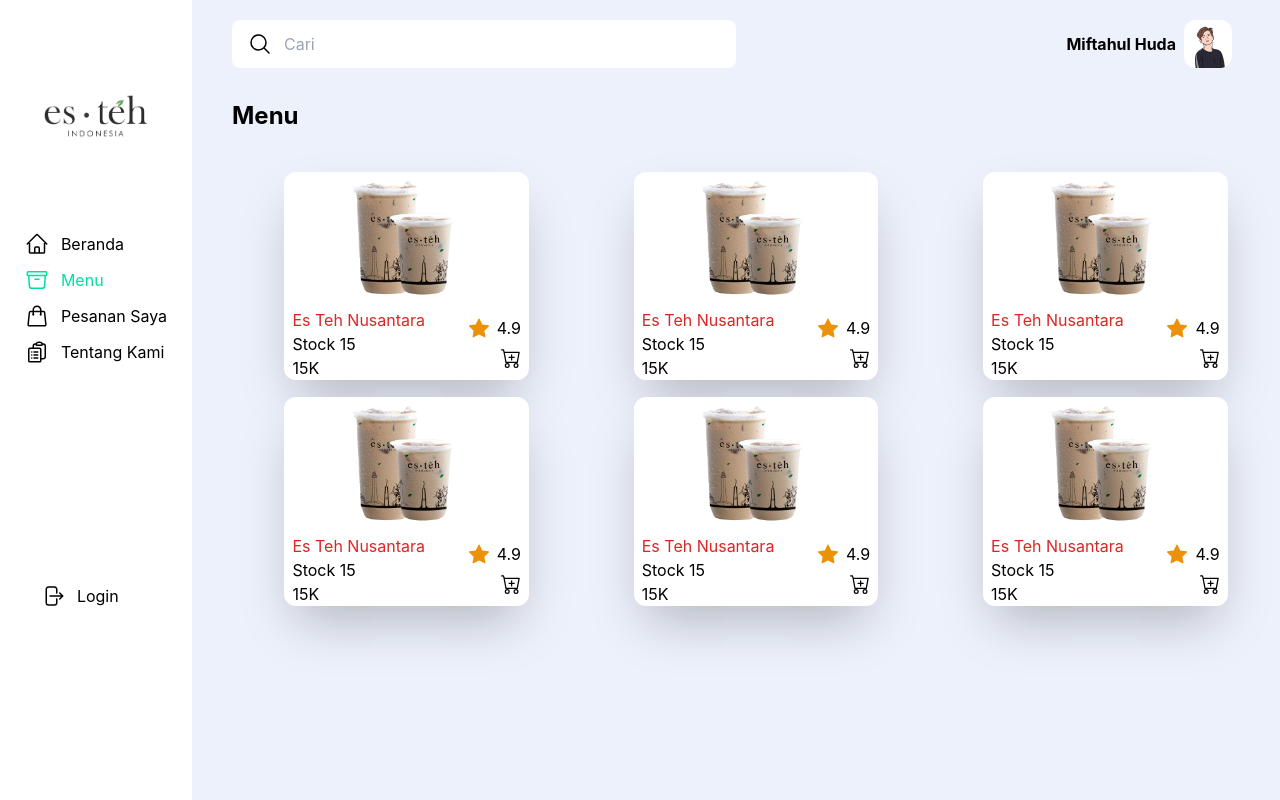
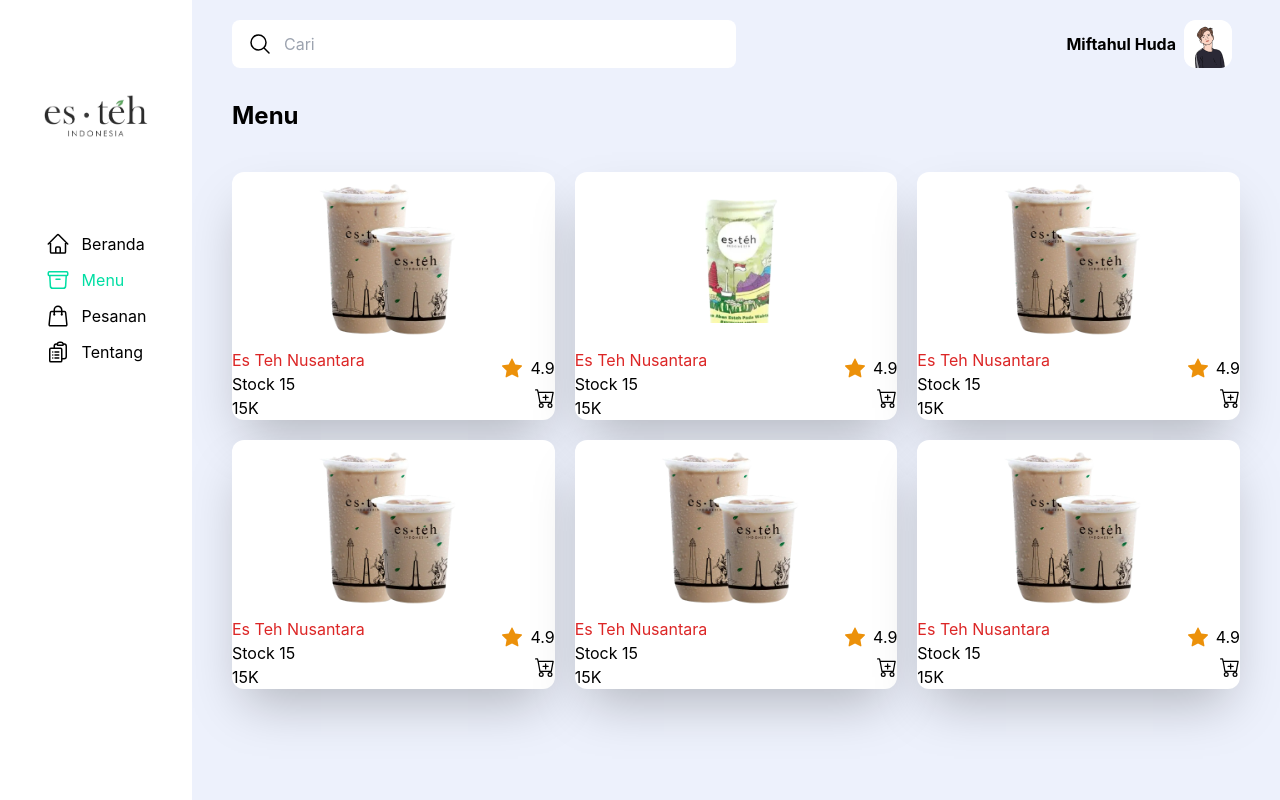
Before and after one commit to MiftahulH23/Capstone, a React (Create React App) app in the folder client/: page /menu in a window 1280 px wide. Built offline with nearby package versions, Linux system fonts and the light colour scheme.

Commit message:
"update navbar"

```diff
--- a/client/src/App.js
+++ b/client/src/App.js
@@ -15,6 +15,8 @@
   const [login, setLogin] = useState(false)
   const handleLogin = () => setLogin(!login)
 
+  const [user, setUser] = useState("customer");
+
   return (
     <Router>
       <div className={`w-full h-screen  bg-background ${login? 'grid place-items-center' : 'flex'}`}>
@@ -26,9 +28,9 @@
         ) : (
           <>
             {/* kiri */}
-            <Navbar />
+            <Navbar user={user} />
             {/* kanan */}
-            <div className="flex-auto h-full ">
+            <div className="flex-auto h-screen overflow-y-scroll ">
               <Header />
               <Routes>
                 <Route path='/' element={<Beranda />} />
--- /dev/null
+++ b/client/src/components/Svg.jsx
@@ -0,0 +1,75 @@
+export const BerandaIcon = () => {
+  return (
+    <svg
+      xmlns="http://www.w3.org/2000/svg"
+      fill="none"
+      viewBox="0 0 24 24"
+      stroke-width="1.5"
+      stroke="currentColor"
+      class="w-6 h-6"
+    >
+      <path
+        stroke-linecap="round"
+        stroke-linejoin="round"
+        d="M2.25 12l8.954-8.955c.44-.439 1.152-.439 1.591 0L21.75 12M4.5 9.75v10.125c0 .621.504 1.125 1.125 1.125H9.75v-4.875c0-.621.504-1.125 1.125-1.125h2.25c.621 0 1.125.504 1.125 1.125V21h4.125c.621 0 1.125-.504 1.125-1.125V9.75M8.25 21h8.25"
+      />
+    </svg>
+  );
+};
+
+export const MenuIcon = () => {
+  return (
+    <svg
+      xmlns="http://www.w3.org/2000/svg"
+      fill="none"
+      viewBox="0 0 24 24"
+      stroke-width="1.5"
+      stroke="currentColor"
+      class="w-6 h-6"
+    >
+      <path
+        stroke-linecap="round"
+        stroke-linejoin="round"
+        d="M20.25 7.5l-.625 10.632a2.25 2.25 0 01-2.247 2.118H6.622a2.25 2.25 0 01-2.247-2.118L3.75 7.5M10 11.25h4M3.375 7.5h17.25c.621 0 1.125-.504 1.125-1.125v-1.5c0-.621-.504-1.125-1.125-1.125H3.375c-.621 0-1.125.504-1.125 1.125v1.5c0 .621.504 1.125 1.125 1.125z"
+      />
+    </svg>
+  );
+};
+
+export const PesananIcon = () => {
+  return (
+    <svg
+      xmlns="http://www.w3.org/2000/svg"
+      fill="none"
+      viewBox="0 0 24 24"
+      stroke-width="1.5"
+      stroke="currentColor"
+      class="w-6 h-6"
+    >
+      <path
+        stroke-linecap="round"
+        stroke-linejoin="round"
+        d="M15.75 10.5V6a3.75 3.75 0 10-7.5 0v4.5m11.356-1.993l1.263 12c.07.665-.45 1.243-1.119 1.243H4.25a1.125 1.125 0 01-1.12-1.243l1.264-12A1.125 1.125 0 015.513 7.5h12.974c.576 0 1.059.435 1.119 1.007zM8.625 10.5a.375.375 0 11-.75 0 .375.375 0 01.75 0zm7.5 0a.375.375 0 11-.75 0 .375.375 0 01.75 0z"
+      />
+    </svg>
+  );
+};
+
+export const AboutIcon = () => {
+  return (
+    <svg
+      xmlns="http://www.w3.org/2000/svg"
+      fill="none"
+      viewBox="0 0 24 24"
+      stroke-width="1.5"
+      stroke="currentColor"
+      class="w-6 h-6"
+    >
+      <path
+        stroke-linecap="round"
+        stroke-linejoin="round"
+        d="M9 12h3.75M9 15h3.75M9 18h3.75m3 .75H18a2.25 2.25 0 002.25-2.25V6.108c0-1.135-.845-2.098-1.976-2.192a48.424 48.424 0 00-1.123-.08m-5.801 0c-.065.21-.1.433-.1.664 0 .414.336.75.75.75h4.5a.75.75 0 00.75-.75 2.25 2.25 0 00-.1-.664m-5.8 0A2.251 2.251 0 0113.5 2.25H15c1.012 0 1.867.668 2.15 1.586m-5.8 0c-.376.023-.75.05-1.124.08C9.095 4.01 8.25 4.973 8.25 6.108V8.25m0 0H4.875c-.621 0-1.125.504-1.125 1.125v11.25c0 .621.504 1.125 1.125 1.125h9.75c.621 0 1.125-.504 1.125-1.125V9.375c0-.621-.504-1.125-1.125-1.125H8.25zM6.75 12h.008v.008H6.75V12zm0 3h.008v.008H6.75V15zm0 3h.008v.008H6.75V18z"
+      />
+    </svg>
+  );
+};
--- a/client/src/components/navbar.jsx
+++ b/client/src/components/navbar.jsx
@@ -1,12 +1,67 @@
 import { NavLink } from "react-router-dom";
+import React, { useEffect, useState } from "react";
 import Logo from "../assets/img/logo.png";
+import { BerandaIcon, PesananIcon, MenuIcon, AboutIcon } from "./Svg";
+const Navbar = ({ user }) => {
+  const Menu = {
+    customer: [
+      ["Beranda", "/"],
+      ["Menu", "/menu"],
+      ["Pesanan", "/pesanan"],
+      ["Tentang", "/tentang"],
+    ],
+    admin : [
+      ["Beranda", "/"],
+      ["Tentang", "/tentang"],
+    ],
+    supplier : [
+      ["Beranda", "/"],
+      ["Pesanan", "/pesanan"],
+    ]
+  };
 
-const Navbar = () => {
   return (
     <div className="flex-none flex flex-col items-center w-[15%] h-screen px-5 bg-white py-20">
       <img src={Logo} alt="" className="w-[100%]" />
       <ul className="flex flex-col gap-3 mt-20">
-        <NavLink to={'/'} className={({isActive})=> isActive? 'text-hijau stroke-hijau':'text-black stroke-black'}>
+        {Menu[user].map(([name, path], i) => (
+          <li key={i}>
+            <NavLink
+              to={path}
+              className={({ isActive }) =>
+                isActive ? "text-hijau stroke-hijau" : "text-black stroke-black"
+              }
+            >
+              <div className="flex gap-3">
+                {user === "admin"
+                  ? (() => {
+                      switch (name) {
+                        case "Beranda":
+                          return <BerandaIcon />;
+                        case "Tentang":
+                          return <AboutIcon />;
+                        default:
+                          return null;
+                      }
+                    })()
+                  : (() => {
+                      switch (name) {
+                        case "Beranda":
+                          return <BerandaIcon />;
+                        case "Menu":
+                          return <MenuIcon />;
+                        case "Pesanan":
+                          return <PesananIcon />;
+                        case "Tentang":
+                          return <AboutIcon />;
+                      }
+                    })()}
+                <span>{name}</span>
+              </div>
+            </NavLink>
+          </li>
+        ))}
+        {/* <NavLink to={'/'} className={({isActive})=> isActive? 'text-hijau stroke-hijau':'text-black stroke-black'}>
           <li className="flex gap-3">
             <svg
               xmlns="http://www.w3.org/2000/svg"
@@ -98,7 +153,7 @@
             />
           </svg>
           Login
-        </li>
+        </li> */}
       </ul>
     </div>
   );
--- a/client/src/pages/Menu.jsx
+++ b/client/src/pages/Menu.jsx
@@ -1,13 +1,14 @@
 import React from "react";
 import Nusantara from "../assets/img/nusantara.png";
+import Avocado from "../assets/img/avocado.png";
 
 const CardMenu = (props) => {
   return (
-    <div className="bg-white rounded-xl w-[70%] shadow-2xl">
-      <div className="grid place-items-center">
-        <img src={props.img} alt="" className="w-[50%] place-item-center" />
+    <div className="bg-white flex flex-col justify-between rounded-xl w-full h-full shadow-2xl items-center">
+      <div className="grid place-items-center w-1/2 h-full overflow-hidden">
+        <img src={props.img} alt="" className="w-full h-full object-contain" />
       </div>
-      <div className="flex justify-between mx-2 mt-3">
+      <div className="flex justify-between mx-2 mt-3 w-full">
         <div>
           <p className="text-red-600">{props.produk}</p>
           <p>{props.stock}</p>
@@ -48,17 +49,17 @@
 
 const Menu = () => {
   return (
-    <div>
+    <>
       <h1 className="text-2xl font-bold ml-10 mt-8">Menu</h1>
-      <div className="grid grid-cols-3 gap-y-[4%] place-items-center ml-10 mt-10">
+      <div className="grid grid-cols-3 gap-5 place-items-center mx-10 mt-10">
         <CardMenu img={Nusantara} produk="Es Teh Nusantara" stock="Stock 15" harga="15K" />
-        <CardMenu img={Nusantara} produk="Es Teh Nusantara" stock="Stock 15" harga="15K" />
+        <CardMenu img={Avocado} produk="Es Teh Nusantara" stock="Stock 15" harga="15K" />
         <CardMenu img={Nusantara} produk="Es Teh Nusantara" stock="Stock 15" harga="15K" />
         <CardMenu img={Nusantara} produk="Es Teh Nusantara" stock="Stock 15" harga="15K" />
         <CardMenu img={Nusantara} produk="Es Teh Nusantara" stock="Stock 15" harga="15K" />
         <CardMenu img={Nusantara} produk="Es Teh Nusantara" stock="Stock 15" harga="15K" />
       </div>
-    </div>
+    </>
   );
 };
 
```
